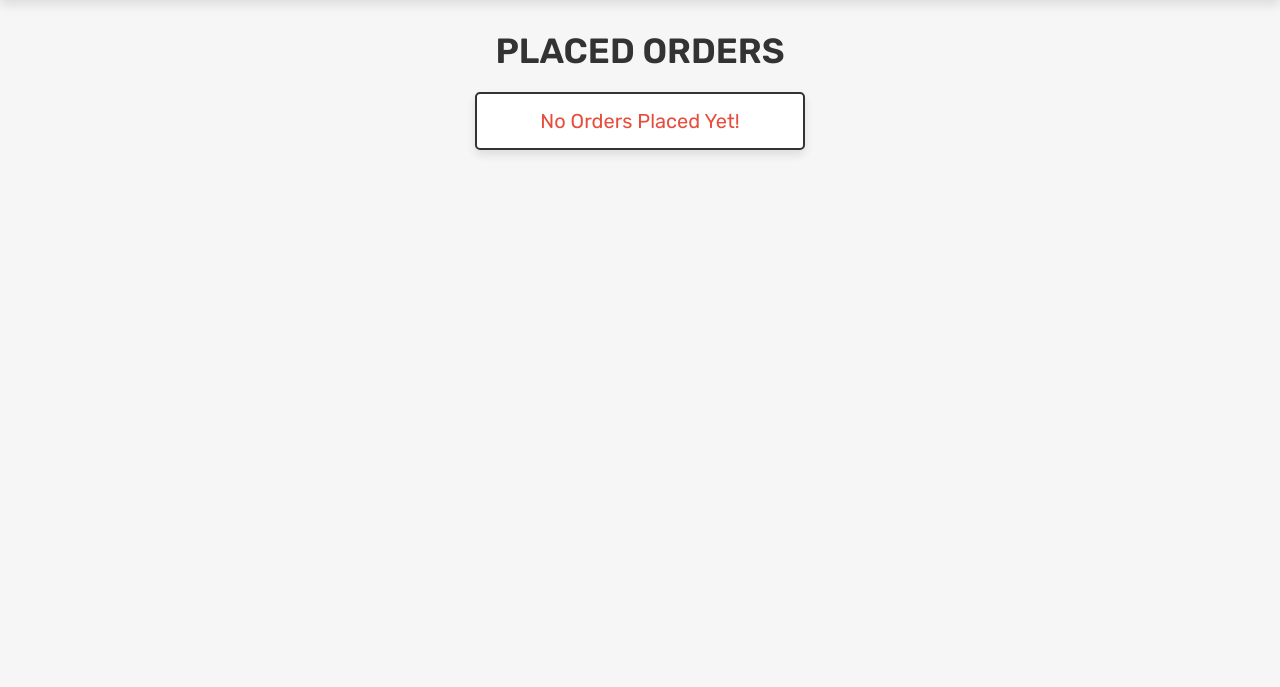
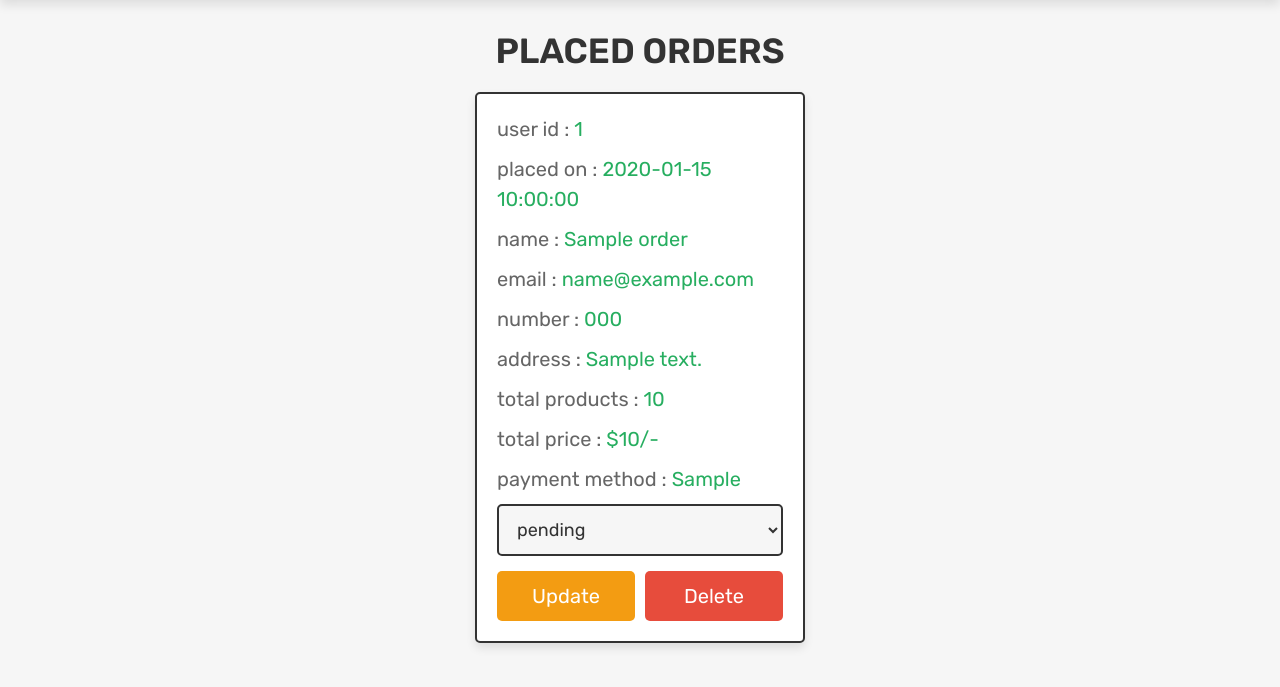
Before and after one commit to karib5/TechStore, a PHP site: page /admin_orders.php in a window 1280 px wide. Shown: the part 69-756 px from the top of the page. Run offline with PHP 8.4, Linux system fonts and the light colour scheme; the visitor is signed in with stand-in values (Sample User, id 1); tables that the repository leaves empty or names only in its code hold one stand-in row (values such as "Sample post"); grey boxes marked "Sample" are stand-in pictures; some libraries are stand-ins or nearby versions.

Commit message:
updated  error solved admin orders

```diff
--- a/admin_orders.php
+++ b/admin_orders.php
@@ -1,4 +1,7 @@
 <?php include 'admin_orders_query.php'; ?>
+<?php
+@include 'config.php';
+?>
 
 <!DOCTYPE html>
 <html lang="en">
@@ -6,26 +9,70 @@
 <meta charset="UTF-8">
 <meta http-equiv="X-UA-Compatible" content="IE=edge">
 <meta name="viewport" content="width=device-width, initial-scale=1.0">
-   <title>orders</title>
+<title>Orders</title>
 
 <link rel="stylesheet" href="https://cdnjs.cloudflare.com/ajax/libs/font-awesome/6.1.1/css/all.min.css">
 <link rel="stylesheet" href="css/admin_style.css">
 </head>
+
 <body>
 
 <?php include 'admin_header.php'; ?>
 
 <section class="placed-orders">
 
-   <h1 class="title">placed orders</h1>
+<h1 class="title">Placed Orders</h1>
 
 <div class="box-container">
-      <p class="empty">no orders placed yet!</p>
+
+<?php
+$select_orders = $conn->prepare("SELECT * FROM `orders`");
+$select_orders->execute();
+
+if ($select_orders->rowCount() > 0) {
+   while ($fetch_orders = $select_orders->fetch(PDO::FETCH_ASSOC)) {
+?>
+<div class="box">
+<p> user id : <span><?= $fetch_orders['user_id']; ?></span> </p>
+<p> placed on : <span><?= $fetch_orders['placed_on']; ?></span> </p>
+<p> name : <span><?= $fetch_orders['name']; ?></span> </p>
+<p> email : <span><?= $fetch_orders['email']; ?></span> </p>
+<p> number : <span><?= $fetch_orders['number']; ?></span> </p>
+<p> address : <span><?= $fetch_orders['address']; ?></span> </p>
+<p> total products : <span><?= $fetch_orders['total_products']; ?></span> </p>
+<p> total price : <span>$<?= $fetch_orders['total_price']; ?>/-</span> </p>
+<p> payment method : <span><?= $fetch_orders['method']; ?></span> </p>
+
+<form action="" method="POST">
+   <input type="hidden" name="order_id" value="<?= $fetch_orders['id']; ?>">
+
+   <select name="update_payment" class="drop-down" required>
+      <option value="" disabled selected><?= $fetch_orders['payment_status']; ?></option>
+      <option value="pending">pending</option>
+      <option value="completed">completed</option>
+   </select>
+
+   <div class="flex-btn">
+      <input type="submit" name="update_order" class="option-btn" value="update">
+      <a href="admin_orders.php?delete=<?= $fetch_orders['id']; ?>"
+         class="delete-btn"
+         onclick="return confirm('Delete this order?');">
+         delete
+      </a>
+   </div>
+</form>
 </div>
 
+<?php
+   }
+} else {
+   echo '<p class="empty">No orders placed yet!</p>';
+}
+?>
+
+</div>
 </section>
 
 <script src="js/script.js"></script>
-
 </body>
 </html>
--- a/admin_orders_query.php
+++ b/admin_orders_query.php
@@ -7,20 +7,32 @@ $admin_id = $_SESSION['admin_id'];
 
 if (!isset($admin_id)) {
    header('location:login.php');
+   exit;
 }
+
 
 if (isset($_POST['update_order'])) {
    $order_id = $_POST['order_id'];
    $update_payment = filter_var($_POST['update_payment'], FILTER_SANITIZE_STRING);
-   $update_orders = $conn->prepare("UPDATE `orders` SET payment_status = ? WHERE id = ?");
+
+   $update_orders = $conn->prepare(
+      "UPDATE `orders` SET payment_status = ? WHERE id = ?"
+   );
    $update_orders->execute([$update_payment, $order_id]);
-   $message[] = 'payment has been updated!';
+
+   $message[] = 'Payment status updated successfully!';
 }
+
 
 if (isset($_GET['delete'])) {
    $delete_id = $_GET['delete'];
-   $delete_orders = $conn->prepare("DELETE FROM `orders` WHERE id = ?");
+
+   $delete_orders = $conn->prepare(
+      "DELETE FROM `orders` WHERE id = ?"
+   );
    $delete_orders->execute([$delete_id]);
+
    header('location:admin_orders.php');
+   exit;
 }
 ?>
```
Lines whose indentation alone changed are shown as unchanged.
